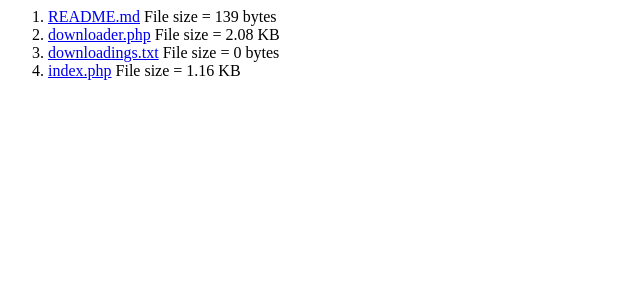
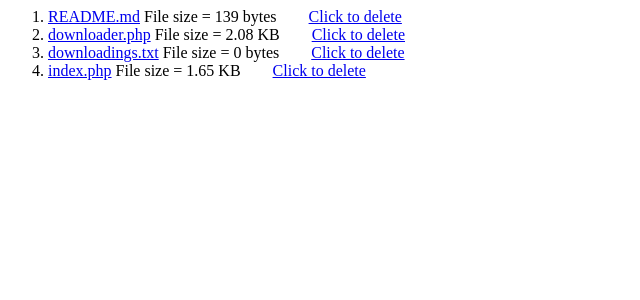
Before and after one commit to nk932714/server-side-downloader-with-progress-mod, a PHP site: page / in a window 1280 px wide. Shown: the top 300 px of the page, without its empty margins (0-640 px from the left). Run offline with PHP 8.4, Linux system fonts and the light colour scheme.

Commit message:
Update index.php

```diff
--- a/index.php
+++ b/index.php
@@ -5,6 +5,15 @@ if(!is_file($file00)){
     file_put_contents($file00, '');
 }
 /**************** ************/
+ /************ delete coding start *******/
+    if (isset($_GET['delete'])) {
+     $file = 'rec/'.$_GET["delete"];
+             if (!unlink($file)){       echo ("(Error deleting file<b><i>".$_GET["delete"]."</i></b>. <br> This file is already deleted)<br>");    }
+                        else    {         echo ("Deleted $file".$_GET["delete"]."<br>");         }
+                 }
+                 else {  }
+/* delete coding end */
+
 $path    = '.';
 $files = scandir($path);
 $files = array_diff(scandir($path), array('.', '..'));
@@ -12,7 +21,7 @@ $files = array_diff(scandir($path), array('.', '..'));
 echo "<ol>"; //order list
 foreach ($files as $filename) {
     $result = $filename;
-    echo "<li><a href=$result>$result</a> File size = ".formatSizeUnits(filesize($result))."</li>";
+    echo "<li><a href=$result>$result</a> File size = ".formatSizeUnits(filesize($result))."&emsp;&emsp;<a href=index.php?delete=$result>Click to delete</a></li>";
 }
 
 
```
